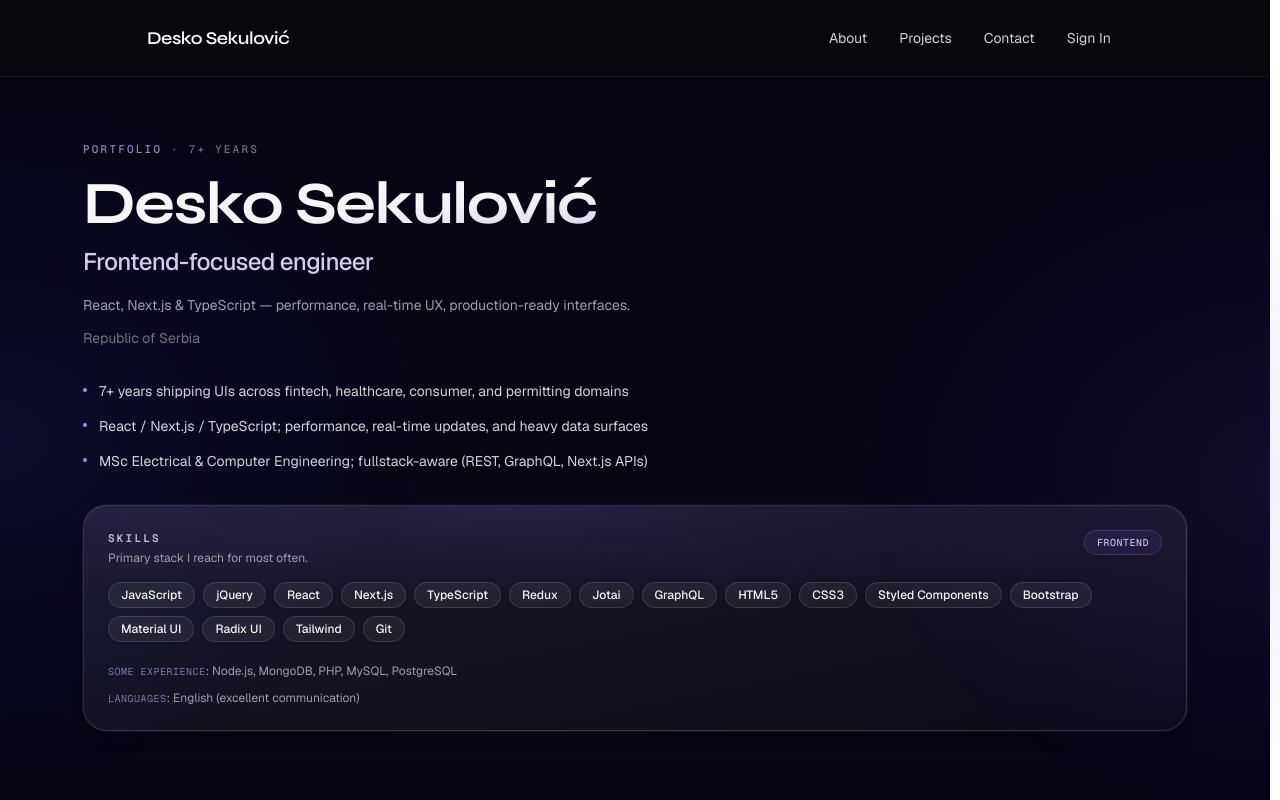
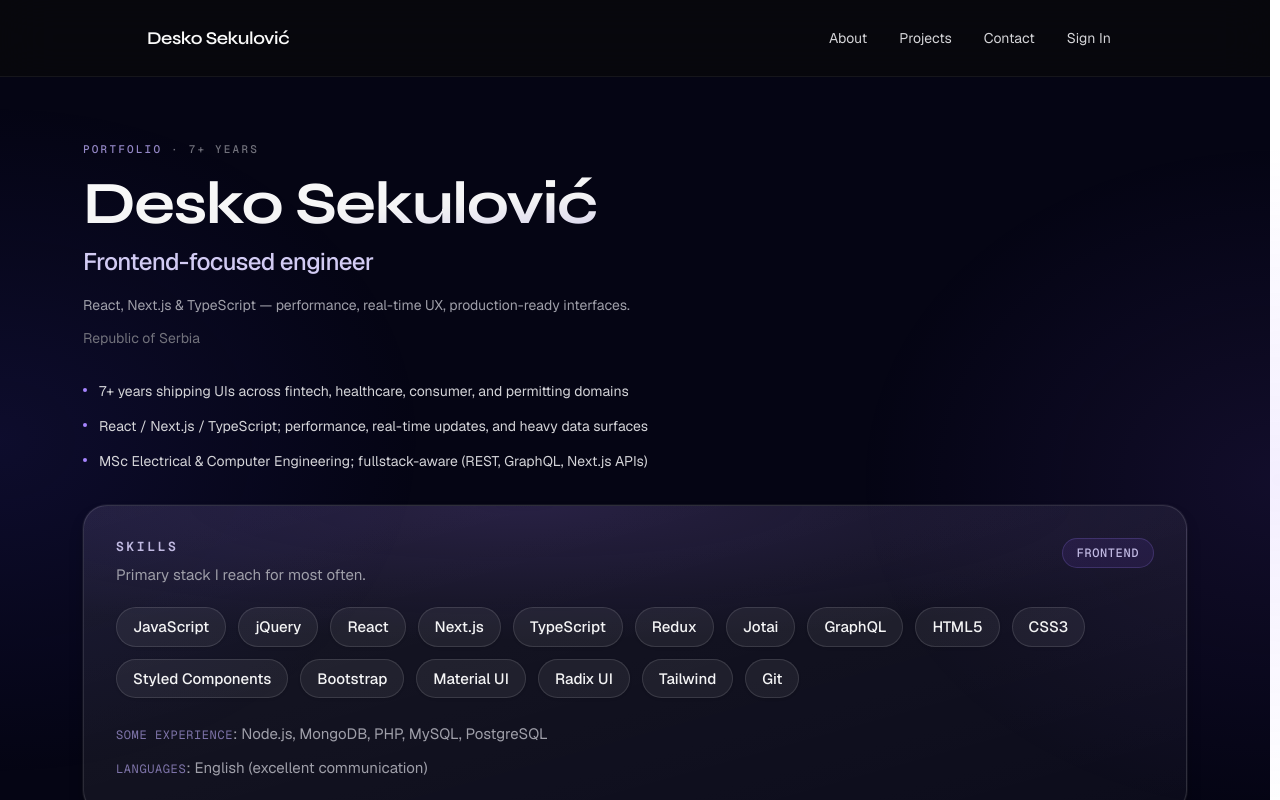
Before and after one commit to deskosekulovic/portfolio, a Next.js app: page / in a window 1280 px wide. Built offline with nearby package versions, Linux system fonts and the light colour scheme; no server answers.

Commit message:
skills update

```diff
--- a/features/home/sections/SkillsSection.tsx
+++ b/features/home/sections/SkillsSection.tsx
@@ -5,26 +5,26 @@ export function SkillsSection() {
   if (!profile.skills) return null;
 
   return (
-    <Reveal className="mt-6 rounded-3xl border border-white/12 bg-[radial-gradient(ellipse_120%_80%_at_40%_0%,rgba(139,92,246,0.15),transparent_55%),linear-gradient(to_bottom_right,rgba(255,255,255,0.08),rgba(255,255,255,0.03))] p-6 shadow-lg shadow-black/35 ring-1 ring-white/5 backdrop-blur-md">
+    <Reveal className="mt-6 rounded-3xl border border-white/12 bg-[radial-gradient(ellipse_120%_80%_at_40%_0%,rgba(139,92,246,0.15),transparent_55%),linear-gradient(to_bottom_right,rgba(255,255,255,0.08),rgba(255,255,255,0.03))] p-7 shadow-lg shadow-black/35 ring-1 ring-white/5 backdrop-blur-md md:p-8">
       <div className="flex items-start justify-between gap-6">
         <div className="min-w-0">
-          <h2 className="font-mono text-[11px] font-semibold uppercase tracking-[0.2em] text-violet-200/85">
+          <h2 className="font-mono text-xs font-semibold uppercase tracking-[0.2em] text-violet-200/85 md:text-[13px]">
             Skills
           </h2>
-          <p className="mt-1 text-xs text-zinc-400">
+          <p className="mt-2 text-sm leading-relaxed text-zinc-400 md:text-[15px]">
             Primary stack I reach for most often.
           </p>
         </div>
-        <span className="hidden rounded-full border border-violet-400/20 bg-violet-500/10 px-3 py-1 font-mono text-[10px] font-medium uppercase tracking-wider text-violet-200/85 sm:inline-flex">
+        <span className="hidden rounded-full border border-violet-400/20 bg-violet-500/10 px-3.5 py-1.5 font-mono text-[11px] font-medium uppercase tracking-wider text-violet-200/85 sm:inline-flex md:text-xs">
           Frontend
         </span>
       </div>
 
-      <Stagger className="mt-4 flex flex-wrap gap-2">
+      <Stagger className="mt-5 flex flex-wrap gap-2.5 md:gap-3">
         {profile.skills.primary.map((t) => (
           <Item key={t}>
             <HoverLift>
-              <span className="inline-flex cursor-default rounded-full border border-white/12 bg-white/6 px-3 py-1 text-xs font-medium text-zinc-100 shadow-sm shadow-black/10 transition hover:border-violet-400/25 hover:bg-violet-500/10 hover:text-violet-100">
+              <span className="inline-flex cursor-default rounded-full border border-white/12 bg-white/6 px-3.5 py-1.5 text-sm font-medium text-zinc-100 shadow-sm shadow-black/10 transition hover:border-violet-400/25 hover:bg-violet-500/10 hover:text-violet-100 md:px-4 md:py-2 md:text-[15px]">
                 {t}
               </span>
             </HoverLift>
@@ -32,10 +32,10 @@ export function SkillsSection() {
         ))}
       </Stagger>
 
-      <div className="mt-5 grid gap-2">
+      <div className="mt-6 grid gap-2.5">
         {profile.skills.some.length ? (
-          <p className="text-xs leading-relaxed text-zinc-400">
-            <span className="font-mono text-[10px] uppercase tracking-wider text-violet-300/60">
+          <p className="text-sm leading-relaxed text-zinc-400 md:text-[15px]">
+            <span className="font-mono text-[11px] uppercase tracking-wider text-violet-300/60 md:text-xs">
               Some experience
             </span>
             {": "}
@@ -43,8 +43,8 @@ export function SkillsSection() {
           </p>
         ) : null}
         {profile.skills.languages.length ? (
-          <p className="text-xs text-zinc-400">
-            <span className="font-mono text-[10px] uppercase tracking-wider text-violet-300/60">
+          <p className="text-sm leading-relaxed text-zinc-400 md:text-[15px]">
+            <span className="font-mono text-[11px] uppercase tracking-wider text-violet-300/60 md:text-xs">
               Languages
             </span>
             {": "}
```
